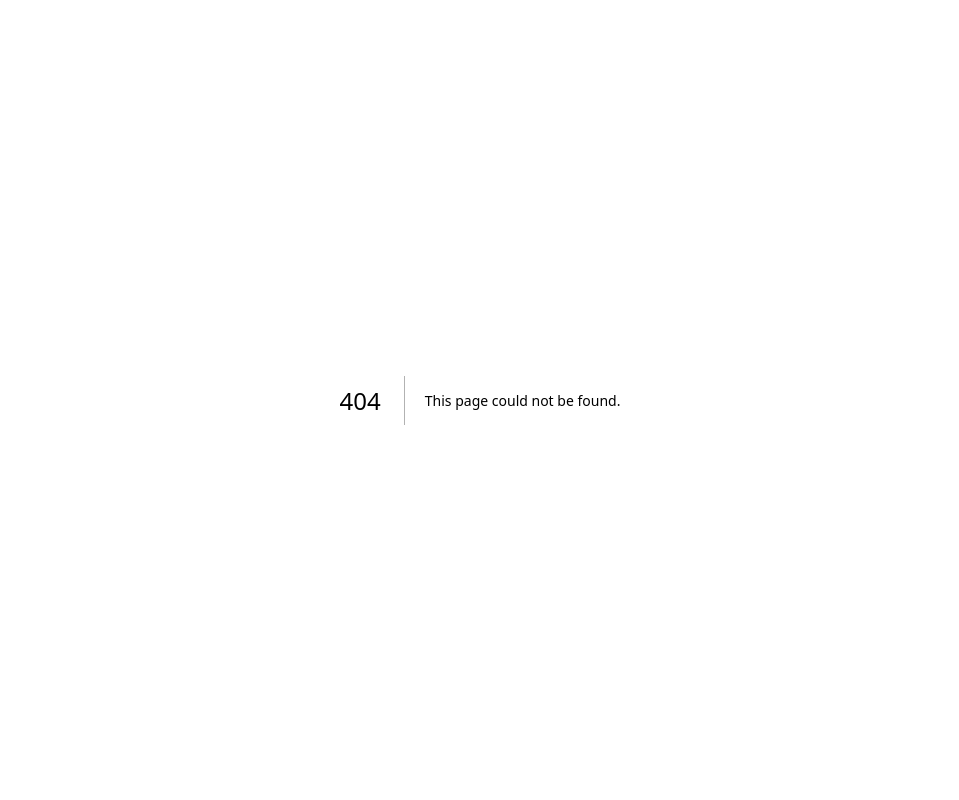
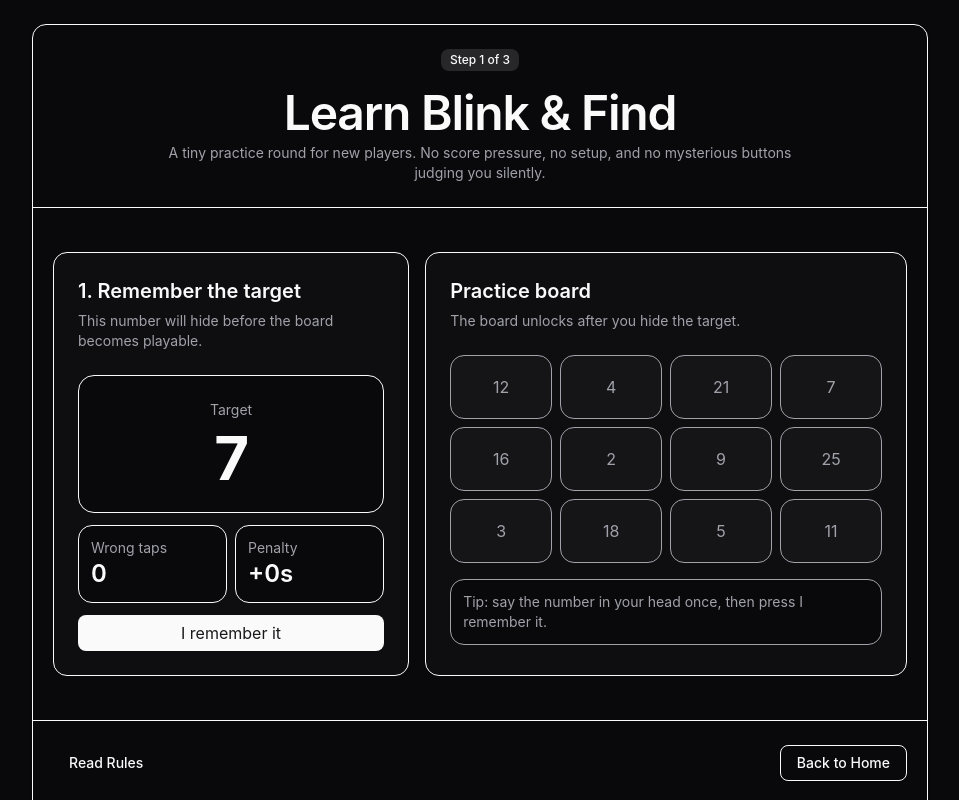
Before and after one commit to Nischhalsubba/blink-and-find, a Next.js app: page /tutorial in a window 1280 px wide. Before the commit this address had no page. Shown: the whole page, without its empty margins (160-1119 px from the left). Built offline with nearby package versions, Linux system fonts and the light colour scheme.

Commit message:
Add tutorial route

```diff
--- /dev/null
+++ b/src/app/tutorial/page.tsx
@@ -0,0 +1,24 @@
+import type { Metadata } from "next";
+import TutorialExperience from "@/components/TutorialExperience";
+import { absoluteUrl, SITE_NAME } from "@/lib/seo";
+
+const description = "Learn Blink & Find in one tiny practice round. Memorize the target, find it on the board, and understand wrong-tap penalties before playing.";
+
+export const metadata: Metadata = {
+  title: "Tutorial | Learn Blink & Find",
+  description,
+  alternates: {
+    canonical: absoluteUrl("/tutorial"),
+  },
+  openGraph: {
+    title: "Blink & Find Tutorial",
+    description,
+    url: absoluteUrl("/tutorial"),
+    siteName: SITE_NAME,
+    type: "article",
+  },
+};
+
+export default function TutorialPage() {
+  return <TutorialExperience />;
+}
```
